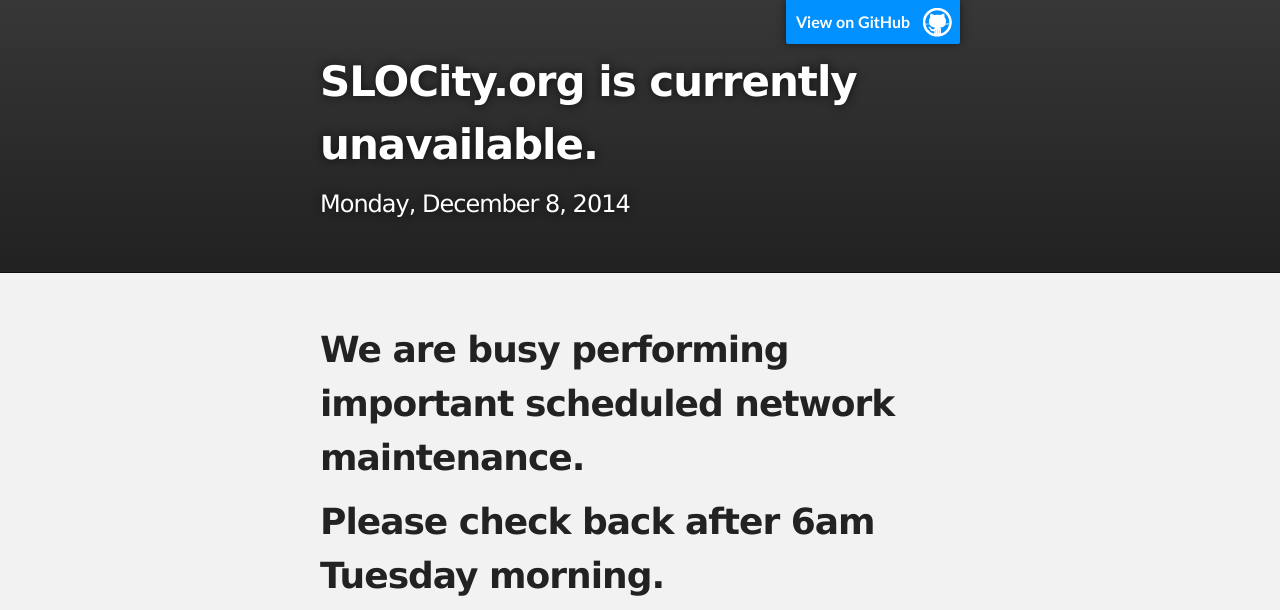
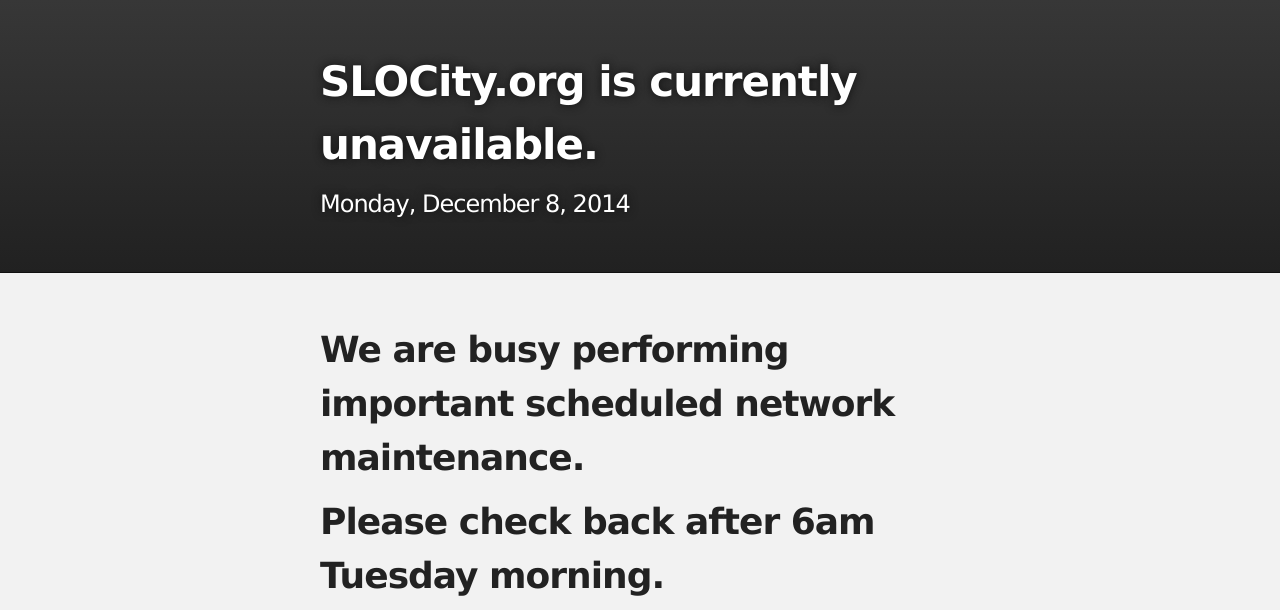
Before and after one commit to slocity/slocity.github.io, a plain HTML site: page index.html in a window 1280 px wide. Shown: the top 610 px of the page. Drawn offline with Linux system fonts and the light colour scheme.

Commit message:
Update index.html

```diff
--- a/index.html
+++ b/index.html
@@ -16,7 +16,7 @@
     <!-- HEADER -->
     <div id="header_wrap" class="outer">
         <header class="inner">
-          <a id="forkme_banner" href="https://github.com/slocity">View on GitHub</a>
+          <!--a id="forkme_banner" href="https://github.com/slocity">View on GitHub</a-->
 
           <h1 id="project_title">SLOCity.org is currently unavailable.</h1>
           <h2 id="project_tagline">Monday, December 8, 2014</h2>
```
